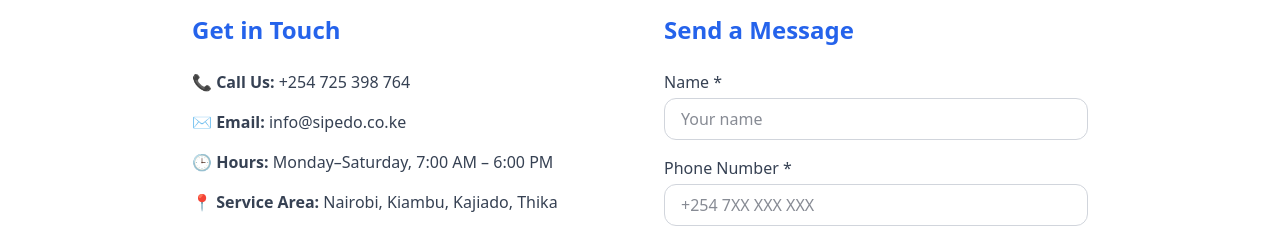
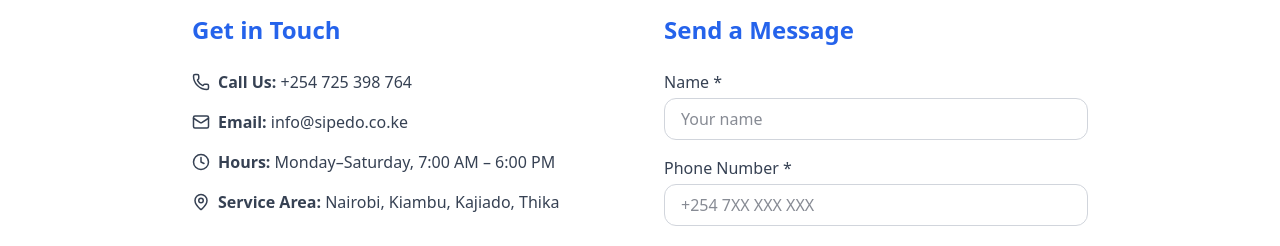
Before and after one commit to dewlonsystems/sipedo, a Next.js app: page /contact in a window 1280 px wide. Shown: the part 530-776 px from the top of the page. Built offline with nearby package versions, Linux system fonts and the light colour scheme; no server answers.

Commit message:
Fix icon error1

```diff
--- a/src/app/contact/page.tsx
+++ b/src/app/contact/page.tsx
@@ -4,6 +4,7 @@
 import { useFormState } from 'react-dom';
 import { submitContactForm, FormState } from '@/app/actions';
 import Link from 'next/link';
+import { Phone, Mail, Clock, MapPin } from 'lucide-react';
 
 // ✅ Accept state as FormState | null
 function SuccessMessage({ state }: { state: FormState | null }) {
@@ -25,7 +26,6 @@
 }
 
 export default function ContactPage() {
-  // ✅ state is FormState | null
   const [state, formAction] = useFormState(submitContactForm, null);
 
   return (
@@ -48,17 +48,29 @@
       {/* Main Content */}
       <section className="py-16 px-4 sm:px-6 lg:px-8 bg-white">
         <div className="max-w-4xl mx-auto">
-          <SuccessMessage state={state} /> {/* ✅ Now matches type */}
+          <SuccessMessage state={state} />
 
           <div className="grid grid-cols-1 md:grid-cols-2 gap-12">
             {/* Contact Info */}
             <div>
               <h3 className="text-2xl font-bold text-primary mb-6">Get in Touch</h3>
               <div className="space-y-4 text-gray-700">
-                <p>📞 <strong>Call Us:</strong> +254 725 398 764</p>
-                <p>✉️ <strong>Email:</strong> info@sipedo.co.ke</p>
-                <p>🕒 <strong>Hours:</strong> Monday–Saturday, 7:00 AM – 6:00 PM</p>
-                <p>📍 <strong>Service Area:</strong> Nairobi, Kiambu, Kajiado, Thika</p>
+                <div className="flex items-center gap-2">
+                  <Phone size={18} className="text-gray-700 flex-shrink-0" />
+                  <span><strong>Call Us:</strong> +254 725 398 764</span>
+                </div>
+                <div className="flex items-center gap-2">
+                  <Mail size={18} className="text-gray-700 flex-shrink-0" />
+                  <span><strong>Email:</strong> info@sipedo.co.ke</span>
+                </div>
+                <div className="flex items-center gap-2">
+                  <Clock size={18} className="text-gray-700 flex-shrink-0" />
+                  <span><strong>Hours:</strong> Monday–Saturday, 7:00 AM – 6:00 PM</span>
+                </div>
+                <div className="flex items-center gap-2">
+                  <MapPin size={18} className="text-gray-700 flex-shrink-0" />
+                  <span><strong>Service Area:</strong> Nairobi, Kiambu, Kajiado, Thika</span>
+                </div>
               </div>
 
               <div className="mt-8">
```
